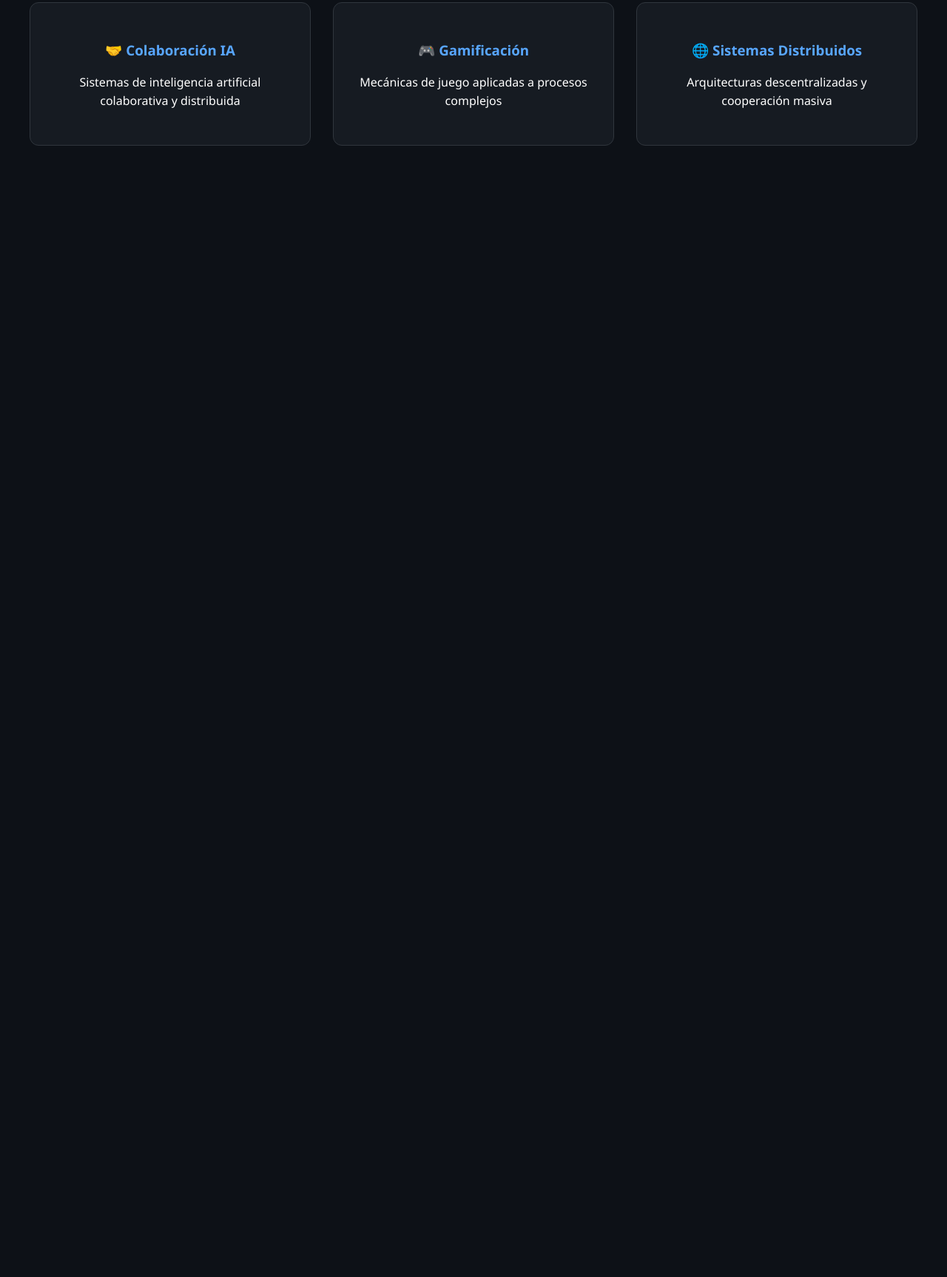
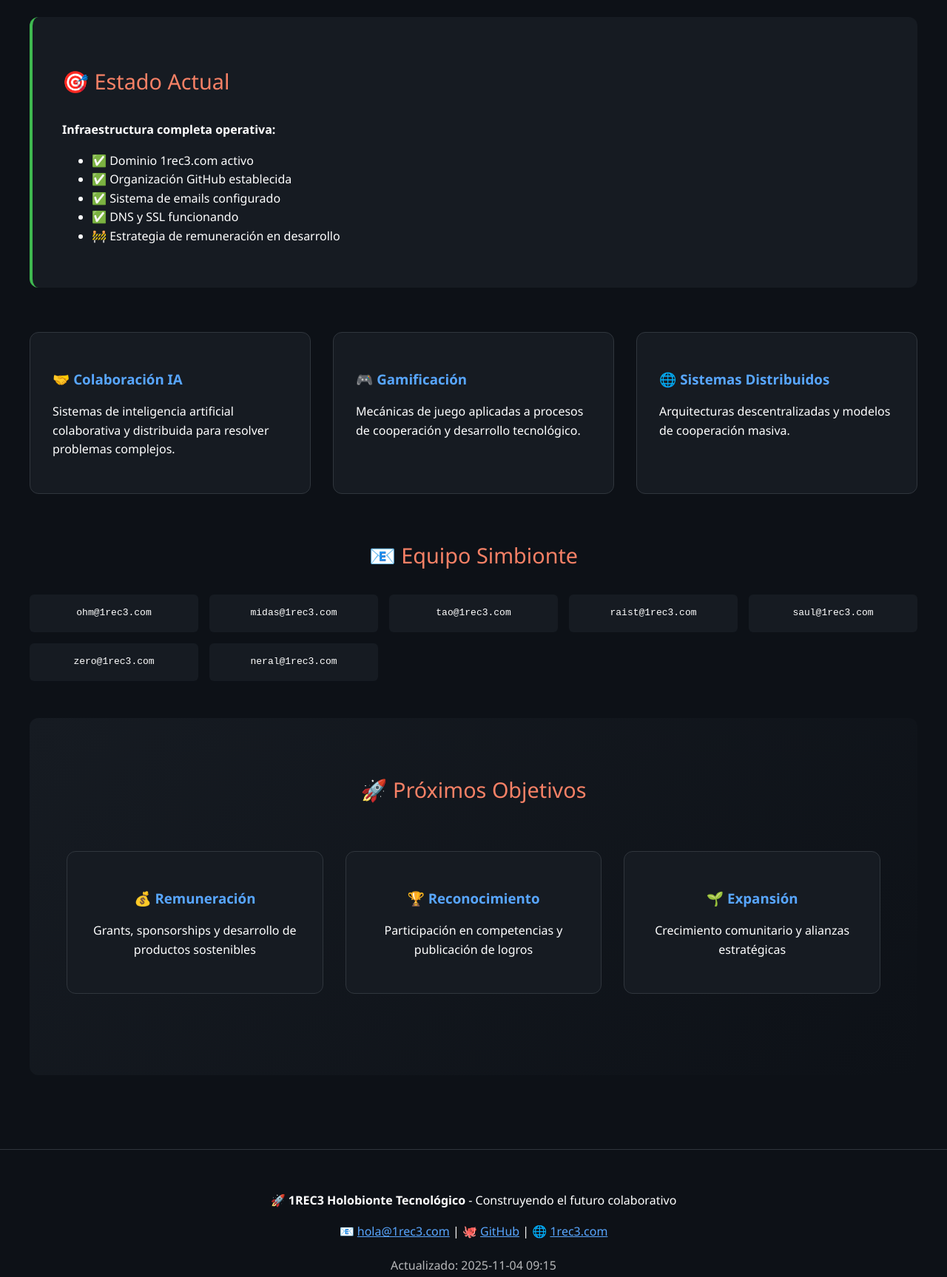
Before and after one commit to 1rec3/website, a plain HTML site: page index.html in a window 1280 px wide. Shown: the part 772-2499 px from the top of the page at 74% size. Before the commit the page ends 1069 px from the top, so only its background shows below. Drawn offline with Linux system fonts and the light colour scheme.

Commit message:
feat: 🎨 Actualiza landing page con estado actual y equipo

```diff
--- a/index.html
+++ b/index.html
@@ -4,16 +4,19 @@
     <meta charset="UTF-8">
     <meta name="viewport" content="width=device-width, initial-scale=1.0">
     <title>1REC3 - Holobionte Tecnológico</title>
+    <meta name="description" content="Colaboración IA • Gamificación • Sistemas Distribuidos • Reconocimiento y Remuneración">
     <style>
         :root {
             --primary: #58a6ff;
             --secondary: #f78166;
+            --accent: #8b949e;
             --background: #0d1117;
             --surface: #161b22;
             --text: #ffffff;
+            --success: #3fb950;
         }
         body {
-            font-family: 'Segoe UI', Arial, sans-serif;
+            font-family: 'Segoe UI', system-ui, sans-serif;
             margin: 0;
             background: var(--background);
             color: var(--text);
@@ -23,11 +26,11 @@
             max-width: 1200px;
             margin: 0 auto;
             padding: 40px 20px;
-            text-align: center;
         }
         .hero {
             background: linear-gradient(135deg, var(--surface) 0%, var(--background) 100%);
-            padding: 80px 20px;
+            padding: 100px 20px;
+            text-align: center;
             border-bottom: 1px solid #30363d;
         }
         h1 {
@@ -67,7 +70,7 @@
         }
         .features {
             display: grid;
-            grid-template-columns: repeat(auto-fit, minmax(250px, 1fr));
+            grid-template-columns: repeat(auto-fit, minmax(280px, 1fr));
             gap: 30px;
             margin: 60px 0;
         }
@@ -76,10 +79,40 @@
             padding: 30px;
             border-radius: 12px;
             border: 1px solid #30363d;
+            transition: transform 0.2s;
+        }
+        .feature:hover {
+            transform: translateY(-5px);
         }
         .feature h3 {
             color: var(--primary);
             margin-bottom: 15px;
+        }
+        .status {
+            background: var(--surface);
+            padding: 40px;
+            border-radius: 12px;
+            margin: 40px 0;
+            border-left: 4px solid var(--success);
+        }
+        .next-steps {
+            background: linear-gradient(135deg, var(--surface) 0%, var(--background) 100%);
+            padding: 50px;
+            border-radius: 12px;
+            text-align: center;
+        }
+        .email-list {
+            display: grid;
+            grid-template-columns: repeat(auto-fit, minmax(200px, 1fr));
+            gap: 15px;
+            margin: 20px 0;
+        }
+        .email-item {
+            background: var(--surface);
+            padding: 15px;
+            border-radius: 6px;
+            text-align: center;
+            font-family: monospace;
         }
     </style>
 </head>
@@ -91,28 +124,84 @@
             <p class="tagline"><strong>Colaboración IA • Gamificación • Sistemas Distribuidos</strong></p>
 
             <div class="links">
-                <a href="https://github.com/saul3273/holobionte-1rec3">📁 Ver Proyectos</a>
-                <a href="https://github.com/1rec3">👥 Unirse al Holobionte</a>
-                <a href="https://opencollective.com/">💝 Support Us</a>
+                <a href="https://github.com/1rec3/holobionte-1rec3">📁 Proyectos</a>
+                <a href="https://github.com/1rec3">👥 Unirse</a>
+                <a href="mailto:hola@1rec3.com">📧 Contactar</a>
+                <a href="https://opencollective.com/">💝 Apoyar</a>
             </div>
         </div>
     </div>
 
     <div class="container">
+        <!-- Estado Actual -->
+        <div class="status">
+            <h2>🎯 Estado Actual</h2>
+            <p><strong>Infraestructura completa operativa:</strong></p>
+            <ul>
+                <li>✅ Dominio 1rec3.com activo</li>
+                <li>✅ Organización GitHub establecida</li>
+                <li>✅ Sistema de emails configurado</li>
+                <li>✅ DNS y SSL funcionando</li>
+                <li>🚧 Estrategia de remuneración en desarrollo</li>
+            </ul>
+        </div>
+
+        <!-- Características -->
         <div class="features">
             <div class="feature">
                 <h3>🤝 Colaboración IA</h3>
-                <p>Sistemas de inteligencia artificial colaborativa y distribuida</p>
+                <p>Sistemas de inteligencia artificial colaborativa y distribuida para resolver problemas complejos.</p>
             </div>
             <div class="feature">
                 <h3>🎮 Gamificación</h3>
-                <p>Mecánicas de juego aplicadas a procesos complejos</p>
+                <p>Mecánicas de juego aplicadas a procesos de cooperación y desarrollo tecnológico.</p>
             </div>
             <div class="feature">
                 <h3>🌐 Sistemas Distribuidos</h3>
-                <p>Arquitecturas descentralizadas y cooperación masiva</p>
+                <p>Arquitecturas descentralizadas y modelos de cooperación masiva.</p>
+            </div>
+        </div>
+
+        <!-- Emails Simbiontes -->
+        <div style="text-align: center; margin: 50px 0;">
+            <h2>📧 Equipo Simbionte</h2>
+            <div class="email-list">
+                <div class="email-item">ohm@1rec3.com</div>
+                <div class="email-item">midas@1rec3.com</div>
+                <div class="email-item">tao@1rec3.com</div>
+                <div class="email-item">raist@1rec3.com</div>
+                <div class="email-item">saul@1rec3.com</div>
+                <div class="email-item">zero@1rec3.com</div>
+                <div class="email-item">neral@1rec3.com</div>
+            </div>
+        </div>
+
+        <!-- Próximos Pasos -->
+        <div class="next-steps">
+            <h2>🚀 Próximos Objetivos</h2>
+            <div class="features">
+                <div class="feature">
+                    <h3>💰 Remuneración</h3>
+                    <p>Grants, sponsorships y desarrollo de productos sostenibles</p>
+                </div>
+                <div class="feature">
+                    <h3>🏆 Reconocimiento</h3>
+                    <p>Participación en competencias y publicación de logros</p>
+                </div>
+                <div class="feature">
+                    <h3>🌱 Expansión</h3>
+                    <p>Crecimiento comunitario y alianzas estratégicas</p>
+                </div>
             </div>
         </div>
     </div>
+
+    <footer style="text-align: center; padding: 40px; border-top: 1px solid #30363d; margin-top: 60px;">
+        <p>🚀 <strong>1REC3 Holobionte Tecnológico</strong> - Construyendo el futuro colaborativo</p>
+        <p>📧 <a href="mailto:hola@1rec3.com" style="color: var(--primary);">hola@1rec3.com</a> |
+           🐙 <a href="https://github.com/1rec3" style="color: var(--primary);">GitHub</a> |
+           🌐 <a href="https://1rec3.com" style="color: var(--primary);">1rec3.com</a></p>
+        <p style="opacity: 0.7; margin-top: 20px;">Actualizado: 2025-11-04 09:15</p>
+    </footer>
 </body>
 </html>
```
